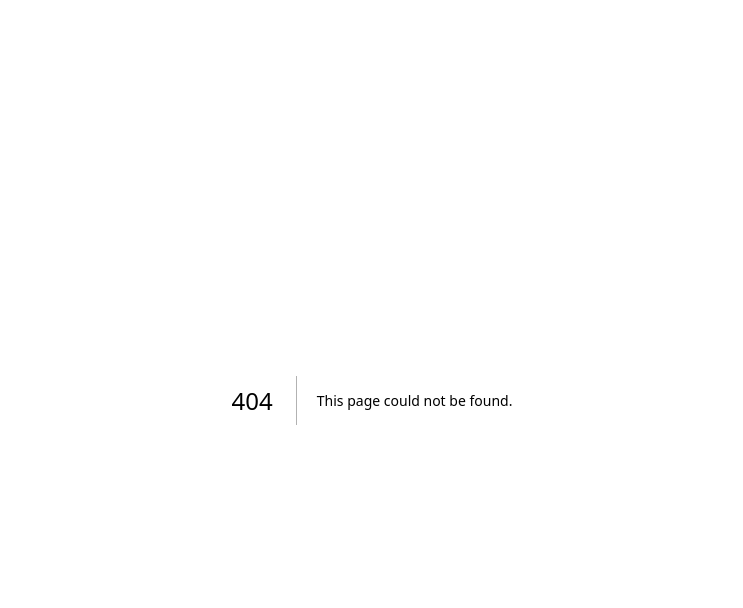
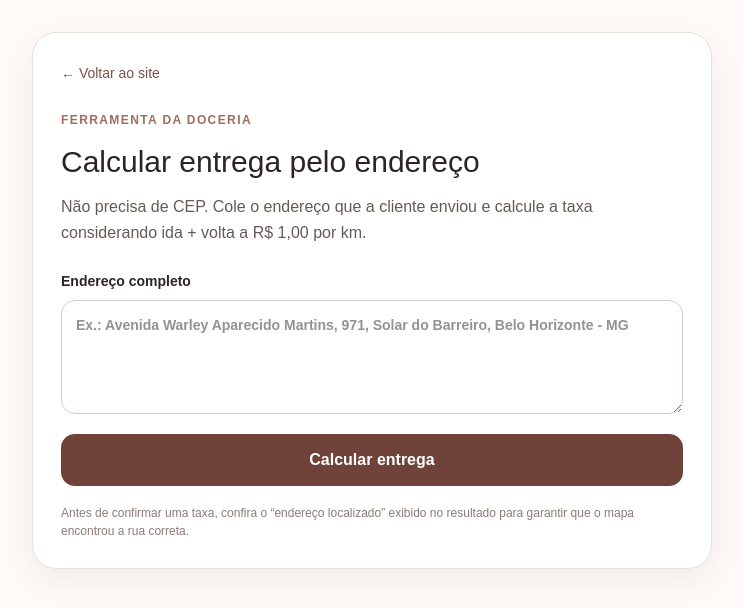
Before and after one commit to doceriabrigadeiroebeijinho/doceriabrigadeiroebeijinho.github.io, a Next.js app: page /frete in a window 1280 px wide. Before the commit this address had no page. Shown: the top 608 px of the page, without its empty margins (268-1011 px from the left). Built offline with nearby package versions, Linux system fonts and the light colour scheme.

Commit message:
Add full-address shipping calculator

```diff
--- /dev/null
+++ b/app/frete/page.tsx
@@ -0,0 +1,230 @@
+"use client";
+
+import { useState } from "react";
+
+const money = (value: number) =>
+  new Intl.NumberFormat("pt-BR", {
+    style: "currency",
+    currency: "BRL",
+  }).format(value);
+
+export default function FretePage() {
+  const [address, setAddress] = useState("");
+  const [status, setStatus] = useState<"idle" | "loading" | "success" | "error">("idle");
+  const [error, setError] = useState("");
+  const [result, setResult] = useState<{
+    fee: number;
+    oneWayKm: number;
+    roundTripKm: number;
+    locatedAddress?: string;
+  } | null>(null);
+
+  const calculate = async () => {
+    if (!address.trim()) {
+      setStatus("error");
+      setError("Cole ou digite o endereço completo.");
+      return;
+    }
+
+    setStatus("loading");
+    setError("");
+    setResult(null);
+
+    try {
+      const response = await fetch("/api/shipping-address", {
+        method: "POST",
+        headers: { "Content-Type": "application/json" },
+        body: JSON.stringify({ address }),
+      });
+      const data = (await response.json()) as {
+        fee?: number;
+        oneWayKm?: number;
+        roundTripKm?: number;
+        locatedAddress?: string;
+        error?: string;
+      };
+
+      if (
+        !response.ok ||
+        typeof data.fee !== "number" ||
+        typeof data.oneWayKm !== "number" ||
+        typeof data.roundTripKm !== "number"
+      ) {
+        throw new Error(data.error || "Não foi possível calcular a entrega.");
+      }
+
+      setResult({
+        fee: data.fee,
+        oneWayKm: data.oneWayKm,
+        roundTripKm: data.roundTripKm,
+        locatedAddress: data.locatedAddress,
+      });
+      setStatus("success");
+    } catch (err) {
+      setStatus("error");
+      setError(err instanceof Error ? err.message : "Não foi possível calcular a entrega.");
+    }
+  };
+
+  return (
+    <main
+      style={{
+        minHeight: "100vh",
+        background: "#fffaf8",
+        padding: "32px 18px",
+        fontFamily: "Arial, sans-serif",
+        color: "#2c2523",
+      }}
+    >
+      <section
+        style={{
+          width: "min(680px, 100%)",
+          margin: "0 auto",
+          background: "white",
+          border: "1px solid #eadfdb",
+          borderRadius: 24,
+          padding: 28,
+          boxShadow: "0 12px 34px rgba(70, 45, 35, 0.08)",
+        }}
+      >
+        <a
+          href="/"
+          style={{ color: "#7a5148", textDecoration: "none", fontSize: 14 }}
+        >
+          ← Voltar ao site
+        </a>
+
+        <div style={{ marginTop: 22 }}>
+          <span
+            style={{
+              fontSize: 12,
+              textTransform: "uppercase",
+              letterSpacing: 1.4,
+              color: "#a06c60",
+              fontWeight: 700,
+            }}
+          >
+            Ferramenta da doceria
+          </span>
+          <h1 style={{ fontSize: 30, margin: "8px 0 10px" }}>
+            Calcular entrega pelo endereço
+          </h1>
+          <p style={{ lineHeight: 1.6, margin: 0, color: "#665a56" }}>
+            Não precisa de CEP. Cole o endereço que a cliente enviou e calcule a
+            taxa considerando ida + volta a R$ 1,00 por km.
+          </p>
+        </div>
+
+        <label
+          style={{ display: "block", marginTop: 26, fontWeight: 700, fontSize: 14 }}
+        >
+          Endereço completo
+          <textarea
+            value={address}
+            onChange={(event) => {
+              setAddress(event.target.value);
+              setStatus("idle");
+              setError("");
+              setResult(null);
+            }}
+            rows={4}
+            placeholder="Ex.: Avenida Warley Aparecido Martins, 971, Solar do Barreiro, Belo Horizonte - MG"
+            style={{
+              width: "100%",
+              boxSizing: "border-box",
+              marginTop: 8,
+              border: "1px solid #d9cbc6",
+              borderRadius: 14,
+              padding: 14,
+              font: "inherit",
+              resize: "vertical",
+              outline: "none",
+            }}
+          />
+        </label>
+
+        <button
+          type="button"
+          onClick={calculate}
+          disabled={status === "loading"}
+          style={{
+            width: "100%",
+            marginTop: 14,
+            border: 0,
+            borderRadius: 14,
+            padding: "14px 18px",
+            background: "#6f4339",
+            color: "white",
+            fontWeight: 700,
+            fontSize: 16,
+            cursor: status === "loading" ? "wait" : "pointer",
+            opacity: status === "loading" ? 0.7 : 1,
+          }}
+        >
+          {status === "loading" ? "Calculando..." : "Calcular entrega"}
+        </button>
+
+        {status === "error" && (
+          <p
+            style={{
+              marginTop: 16,
+              padding: 12,
+              borderRadius: 12,
+              background: "#fff0ed",
+              color: "#8c3527",
+            }}
+          >
+            {error}
+          </p>
+        )}
+
+        {status === "success" && result && (
+          <div
+            style={{
+              marginTop: 22,
+              padding: 20,
+              border: "1px solid #e2d2cc",
+              borderRadius: 18,
+              background: "#fffaf8",
+            }}
+          >
+            <span style={{ fontSize: 13, color: "#776863" }}>Taxa de entrega</span>
+            <strong
+              style={{
+                display: "block",
+                fontSize: 36,
+                marginTop: 4,
+                color: "#5d382f",
+              }}
+            >
+              {money(result.fee)}
+            </strong>
+            <div style={{ marginTop: 14, lineHeight: 1.7, color: "#665a56" }}>
+              <div>Ida: {result.oneWayKm.toFixed(2)} km</div>
+              <div>Ida + volta: {result.roundTripKm.toFixed(2)} km</div>
+            </div>
+            {result.locatedAddress && (
+              <p
+                style={{
+                  margin: "14px 0 0",
+                  paddingTop: 14,
+                  borderTop: "1px solid #eadfdb",
+                  fontSize: 13,
+                  lineHeight: 1.5,
+                  color: "#776863",
+                }}
+              >
+                <strong>Endereço localizado:</strong> {result.locatedAddress}
+              </p>
+            )}
+          </div>
+        )}
+
+        <p style={{ fontSize: 12, lineHeight: 1.5, color: "#8a7b76", marginTop: 18 }}>
+          Antes de confirmar uma taxa, confira o “endereço localizado” exibido no
+          resultado para garantir que o mapa encontrou a rua correta.
+        </p>
+      </section>
+    </main>
+  );
+}
```
